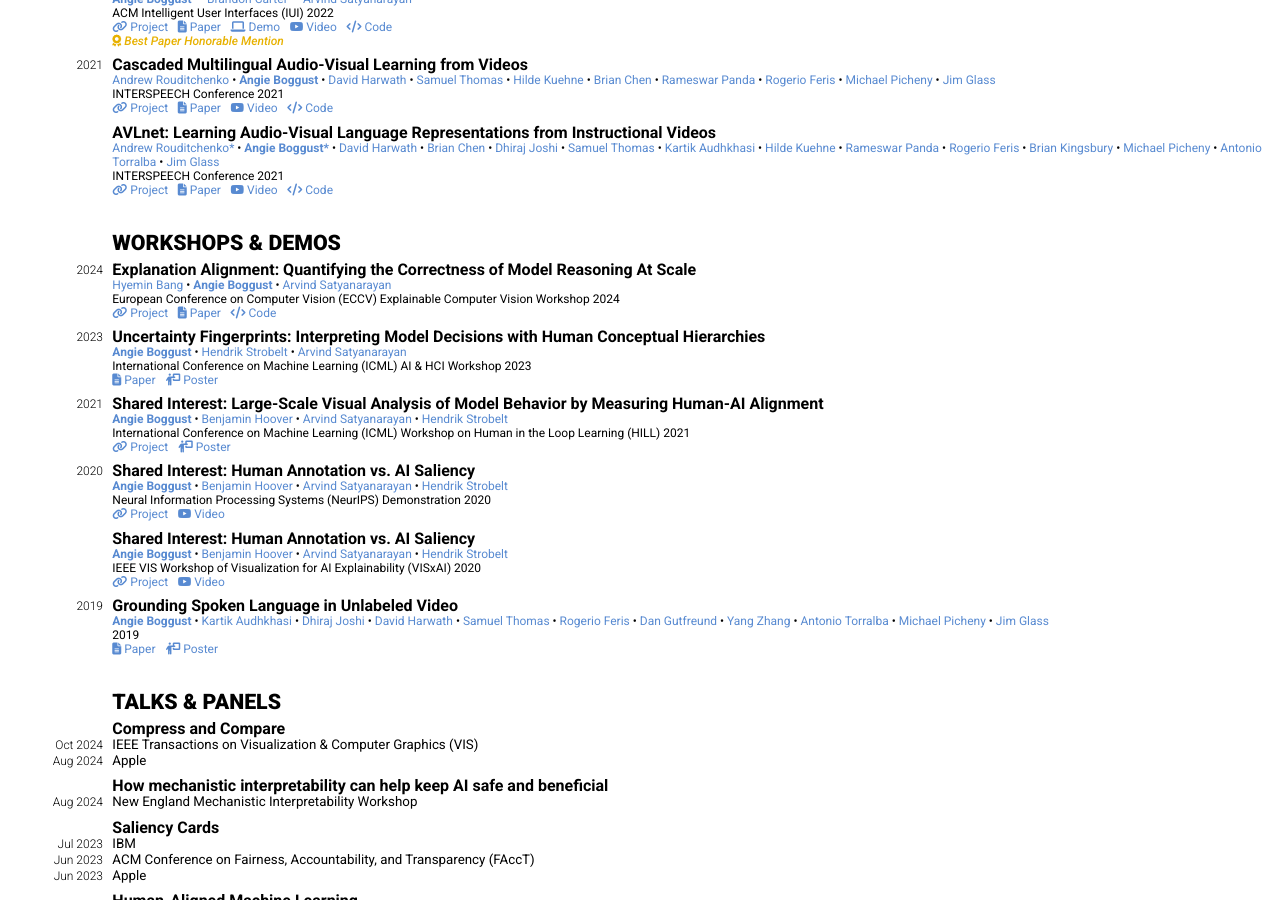
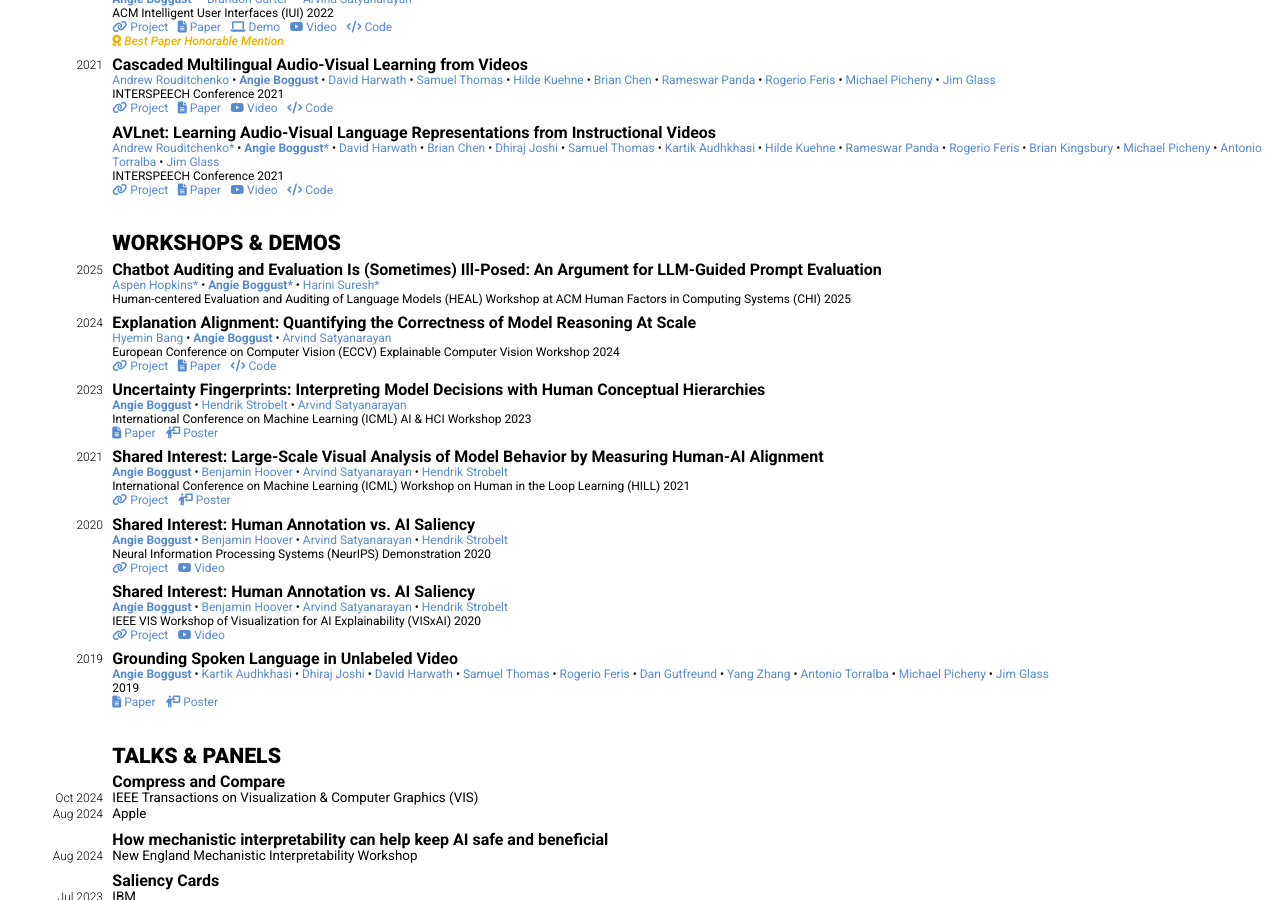
Before and after one commit to aboggust/aboggust.github.io, a Jekyll site: the page built from cv.markdown, in a window 1280 px wide and 900 px high, scrolled down 1590 px. Built offline with Jekyll 4.4.1, drawn with Linux system fonts in a browser that asks for light colours; nearby versions of some CDN libraries.

Commit message:
Add CHI HEAL workshop paper

```diff
--- a/_data/people.yml
+++ b/_data/people.yml
@@ -133,3 +133,6 @@ venkatsivaraman:
 dianafreed:
   name: Diana Freed
   url: https://dsi.brown.edu/people/diana-freed
+aspenhopkins:
+  name: Aspen Hopkins
+  url: https://www.linkedin.com/in/aspen-hopkins-9ab281107/
--- a/_data/venues.yml
+++ b/_data/venues.yml
@@ -60,3 +60,6 @@ cvpr:
 tvcg:
   full: IEEE Transactions on Visualization and Computer Graphics (TVCG)
   short: TVCG
+chi-heal:
+  full: Human-centered Evaluation and Auditing of Language Models (HEAL) Workshop at ACM Human Factors in Computing Systems (CHI)
+  short: HEAL@CHI
```
Also changed, not shown: _pubs/chatbot-auditing.md (added, +13 -0 lines), 5 other files.
